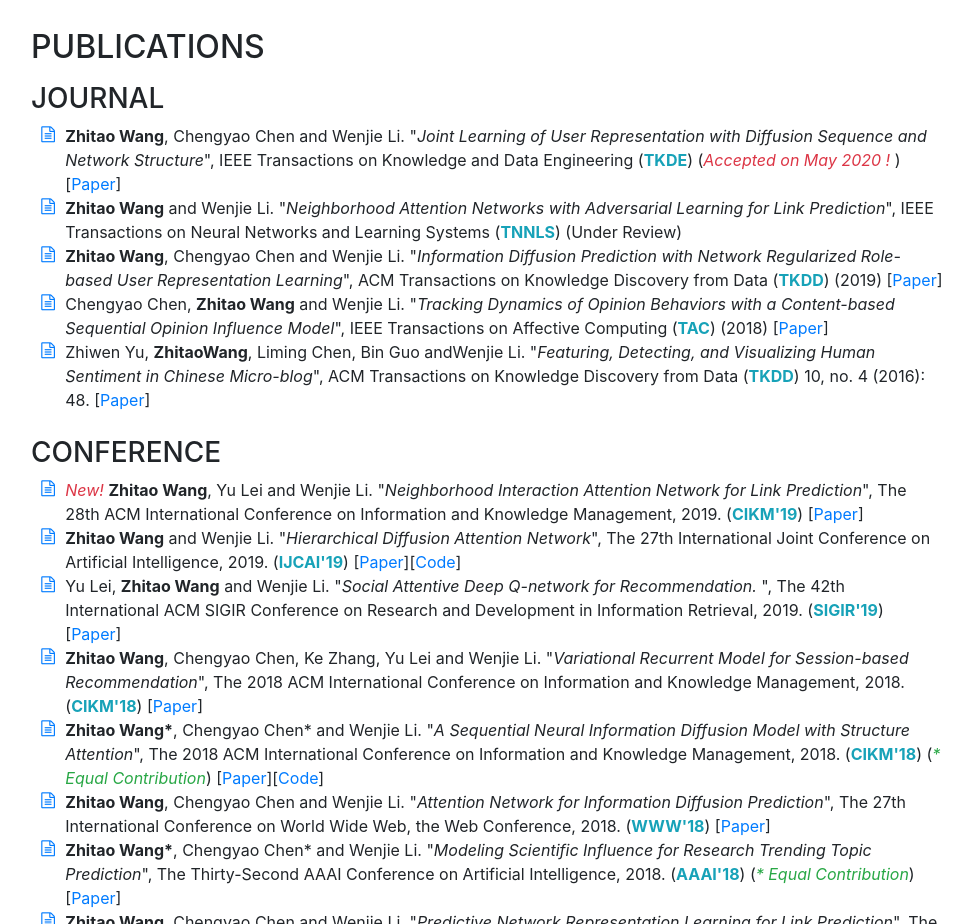
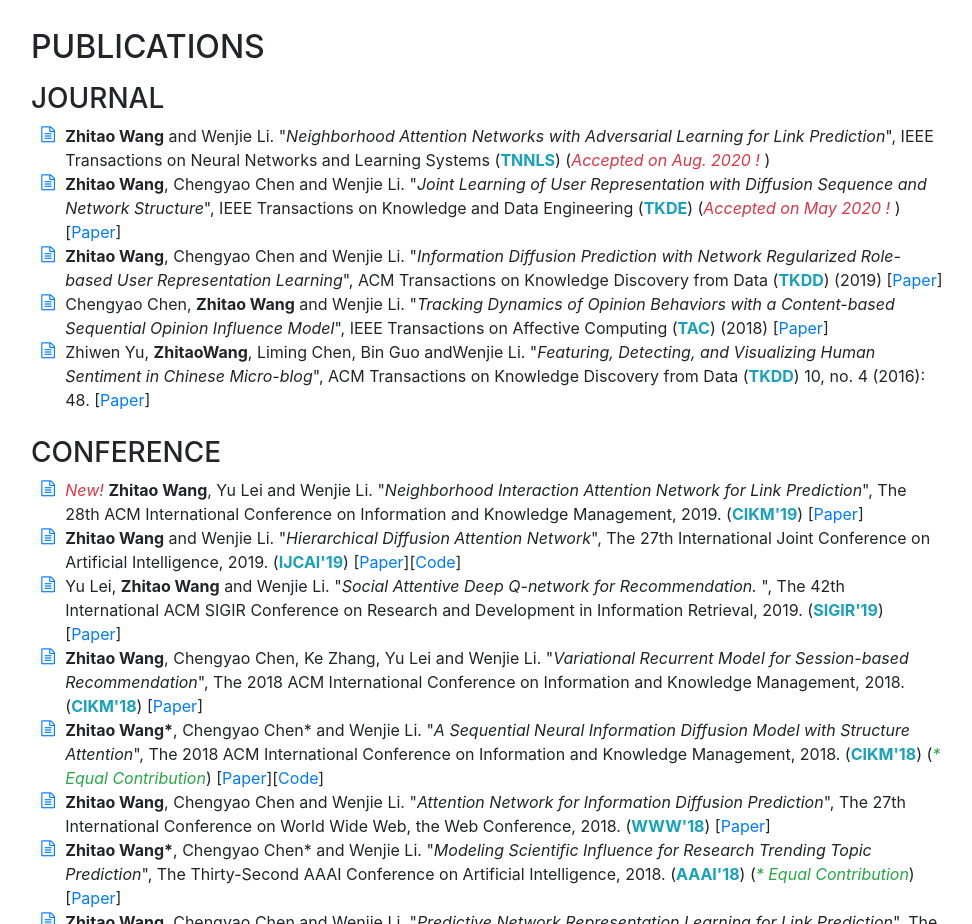
Before and after one commit to zhitao-wang/zhitao-wang.github.io, a website with bundled scripts: page index.html in a window 1280 px wide. Shown: the part 1620-2544 px from the top of the page, without its empty margins (289-1261 px from the left). Built offline with nearby package versions, Linux system fonts and the light colour scheme; a web font is replaced by a local one.

Commit message:
Update index.html

```diff
--- a/index.html
+++ b/index.html
@@ -226,10 +226,10 @@
           <ul class="fa-ul mb-0">
             <li>
               <i class="fa-li fa fa-file-text-o text-primary"></i>
-             <strong>Zhitao Wang</strong>, Chengyao Chen and Wenjie Li. "<em>Joint Learning of User Representation with Diffusion Sequence and Network Structure</em>", IEEE Transactions on Knowledge and Data Engineering (<strong class="text-info">TKDE</strong>) (<em class="text-danger">Accepted on May 2020 !</em> )[<a href=https://ieeexplore.ieee.org/document/9094385>Paper</a>]</li>
+             <strong>Zhitao Wang</strong> and Wenjie Li. "<em>Neighborhood Attention Networks with Adversarial Learning for Link Prediction</em>", IEEE Transactions on Neural Networks and Learning Systems (<strong class="text-info">TNNLS</strong>) (<em class="text-danger">Accepted on Aug. 2020 !</em> )</li>
             <li>
               <i class="fa-li fa fa-file-text-o text-primary"></i>
-             <strong>Zhitao Wang</strong> and Wenjie Li. "<em>Neighborhood Attention Networks with Adversarial Learning for Link Prediction</em>", IEEE Transactions on Neural Networks and Learning Systems (<strong class="text-info">TNNLS</strong>) (Under Review)</li>
+             <strong>Zhitao Wang</strong>, Chengyao Chen and Wenjie Li. "<em>Joint Learning of User Representation with Diffusion Sequence and Network Structure</em>", IEEE Transactions on Knowledge and Data Engineering (<strong class="text-info">TKDE</strong>) (<em class="text-danger">Accepted on May 2020 !</em> )[<a href=https://ieeexplore.ieee.org/document/9094385>Paper</a>]</li>
             <li>
               <i class="fa-li fa fa-file-text-o text-primary"></i>
              <strong>Zhitao Wang</strong>, Chengyao Chen and Wenjie Li. "<em>Information Diffusion Prediction with Network Regularized Role-based User Representation Learning</em>", ACM Transactions on Knowledge Discovery from Data (<strong class="text-info">TKDD</strong>) (2019)
```
